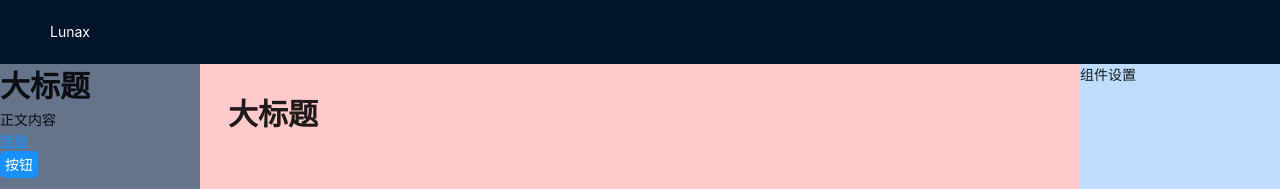
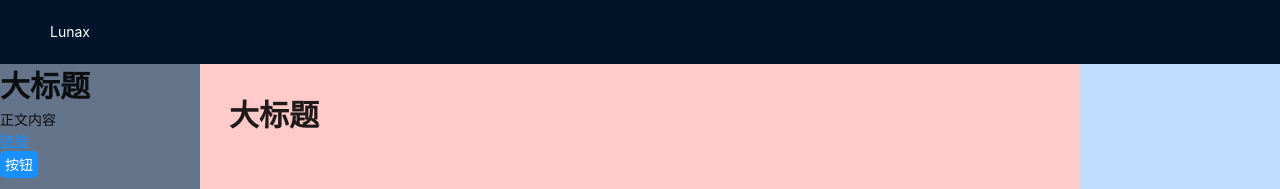
Before and after one commit to jerry-lllman/luna, a React (Vite) app in the folder packages/client/: page /editor in a window 1280 px wide. Both pictures are taken after a click on the element "大标题". Shown: the top 189 px of the page. Built offline with nearby package versions, Linux system fonts and the light colour scheme.

Commit message:
feat: 实现简单的点击组件展示右侧对应设置

```diff
--- a/packages/client/package.json
+++ b/packages/client/package.json
@@ -11,6 +11,7 @@
   },
   "dependencies": {
     "antd": "^5.4.5",
+    "classnames": "^2.3.2",
     "lodash-es": "^4.17.21",
     "nanoid": "^4.0.2",
     "react": "^18.2.0",
@@ -30,6 +31,7 @@
     "eslint": "^8.38.0",
     "eslint-plugin-react-hooks": "^4.6.0",
     "eslint-plugin-react-refresh": "^0.3.4",
+    "less": "^4.1.3",
     "postcss": "^8.4.23",
     "tailwindcss": "^3.3.2",
     "typescript": "^5.0.2",
--- a/packages/client/src/components/ComponentList/index.tsx
+++ b/packages/client/src/components/ComponentList/index.tsx
@@ -1,10 +1,10 @@
 import { defaultTemplates } from "@/defaultTemplates";
 import ComponentRender from "../ComponentsRender";
-import { ComponentData } from "@/store/editor";
+import { AddComponentData } from "@/store/editor";
 
 
 interface ComponentListProps {
-	onItemClick: (template: ComponentData) => void
+	onItemClick: (template: AddComponentData) => void
 }
 
 export default function ComponentList(props: ComponentListProps) {
--- a/packages/client/src/components/ComponentsRender.tsx
+++ b/packages/client/src/components/ComponentsRender.tsx
@@ -1,4 +1,4 @@
-import { ComponentData } from "@/store/editor";
+import { AddComponentData } from "@/store/editor";
 import LText from "@/components/LText";
 
 
@@ -6,7 +6,7 @@ const COMPONENT_MAP = {
 	LText
 }
 
-export default function ComponentRender(props: ComponentData) {
+export default function ComponentRender(props: AddComponentData) {
 	const Component = COMPONENT_MAP[props.name]
 	return <Component {...props.props} />
 }
--- /dev/null
+++ b/packages/client/src/components/EditWrapper/index.module.less
@@ -0,0 +1,13 @@
+
+.edit_wrapper {
+	@apply cursor-pointer border border-transparent select-none;
+
+	&:hover {
+		@apply border-dashed border-slate-400;
+	}
+
+	&.active {
+		@apply border-solid border-sky-500 select-none;
+		z-index: 1500;
+	}
+}
--- /dev/null
+++ b/packages/client/src/components/EditWrapper/index.tsx
@@ -0,0 +1,23 @@
+import classnames from 'classnames'
+import styles from './index.module.less'
+
+interface EditWrapperProps {
+	id: string
+	active?: boolean
+	setActiveId: (id: string) => void
+	children: React.ReactNode
+}
+
+export default function EditWrapper(props: EditWrapperProps) {
+	const { id, active = false, setActiveId, children } = props
+
+	const editWrapperClassName = classnames(styles.edit_wrapper, [
+		 active && styles.active
+])
+
+	return (
+		<div className={editWrapperClassName} onClick={() => setActiveId(id)}>
+			{children}
+		</div>
+	)
+}
--- /dev/null
+++ b/packages/client/src/components/PropsTable.tsx
@@ -0,0 +1,39 @@
+import { ComponentPropsType } from "@/defaultProps"
+import { PropToForm, PropsToForms, mapPropsToForms } from "@/propsMap"
+import { isNil, keys, reduce } from "lodash-es"
+import { Suspense } from "react"
+
+
+interface PropsTableProps {
+	props: ComponentPropsType
+}
+
+export default function PropsTable(props: PropsTableProps) {
+
+	const finalProps = reduce(props.props, (result, value, key) => {
+		const newKey = key as keyof ComponentPropsType
+		const item = mapPropsToForms[newKey]
+		if (item) {
+			item.value = value as PropToForm['value']
+			result[newKey] = item
+		}
+		return result
+	}, {} as PropsToForms)
+
+
+	return (
+		<div>
+			{
+				keys(finalProps).map((key) => {
+					// 拿到 mapPropsToForms 中自定的对应字段的内容 PropToForm 类型
+					const item = finalProps[key as keyof PropsToForms]
+					// 如果 item 不存在则返回 null
+					if (isNil(item)) return null
+					// 否则渲染该组件
+					const	Component = item.component
+					return <Suspense fallback="loading"><Component value={item?.value} /></Suspense>
+				})
+			}
+		</div>
+	)
+}
--- a/packages/client/src/defaultTemplates.ts
+++ b/packages/client/src/defaultTemplates.ts
@@ -1,6 +1,6 @@
 import { ComponentData } from "./store/editor";
 
-export const defaultTemplates: ComponentData[] = [
+export const defaultTemplates: Omit<ComponentData, 'id'>[] = [
 	{
 		name: 'LText',
 		props: {
--- a/packages/client/src/pages/Editor/index.tsx
+++ b/packages/client/src/pages/Editor/index.tsx
@@ -4,13 +4,20 @@ import Layouts from "@/layouts";
 import useEditorStore from "@/store/editor";
 import ComponentRender from "@/components/ComponentsRender";
 import ComponentList from "@/components/ComponentList";
+import EditWrapper from "@/components/EditWrapper";
+import PropsTable from "@/components/PropsTable";
 
 export default function Editor() {
 
-	const { components, addComponent } = useEditorStore(state => ({
-		components: state.components,
-		addComponent: state.addComponent
-	}))
+	const { components, addComponent, setActive, getCurrentComponent } = useEditorStore(state => {
+
+		const { components, addComponent, setActive, getCurrentComponent } = state
+		return {
+			components, addComponent, setActive, getCurrentComponent
+		}
+	})
+
+	const currentComponent = getCurrentComponent()
 
 	return (
 		<Layouts showHeader title="Lunax">
@@ -21,12 +28,21 @@ export default function Editor() {
 				<Layout.Content className=" p-7 bg-red-200">
 					<div>
 						{
-							components.map(component => <ComponentRender key={component.id} {...component} />)
+							components.map(component => (
+								<EditWrapper
+									key={component.id}
+									id={component.id}
+									active={component.id === currentComponent?.id}
+									setActiveId={setActive}
+								>
+									<ComponentRender  {...component} />
+								</EditWrapper>
+							))
 						}
 					</div>
 				</Layout.Content>
 				<Layout.Sider className="bg-blue-200">
-					组件设置
+				 { currentComponent && currentComponent.props && <PropsTable props={currentComponent.props} />}
 				</Layout.Sider>
 			</Layout>
 		</Layouts>
--- /dev/null
+++ b/packages/client/src/propsMap.ts
@@ -0,0 +1,18 @@
+import { lazy } from 'react';
+import { ComponentPropsType } from './defaultProps'
+const Input = lazy(() => import('antd/es/input'))
+
+export interface PropToForm {
+	component:  React.LazyExoticComponent<any>
+	value?: string
+}
+
+export type PropsToForms = {
+	[P in keyof ComponentPropsType]?: PropToForm
+}
+
+export const mapPropsToForms: PropsToForms = {
+	text: {
+		component: Input,
+	}
+}
--- a/packages/client/src/store/editor.ts
+++ b/packages/client/src/store/editor.ts
@@ -6,34 +6,38 @@ import { cloneDeep } from 'lodash-es'
 const NAME_TYPES = ['LText'] as const
 
 /**
- * @description 所有组件的类型
+ * @description 所有组件的类型名称
  */
 export type ComponentTypes = typeof NAME_TYPES[number]
+
+export interface ComponentData {
+	props: ComponentPropsType
+	// 组件唯一 id
+	id: string
+	// 组件库名称 LText、LImage 等
+	name: ComponentTypes
+}
+
+export type AddComponentData = Omit<ComponentData, 'id'>
 
 export interface EditorStoreProps {
 	// 渲染数组
 	components: ComponentData[]
 	// 当前编辑元素 id
-	currentElement: string
-
-	// 添加组件
-	addComponent: (props: ComponentData) => void
-}
-
-export interface ComponentData {
-	props: ComponentPropsType
-	// 组件唯一 id
-	id?: string
-	// 组件库名称 LText、LImage 等
-	name: ComponentTypes
+	currentComponentId: string
+	addComponent: (props: AddComponentData) => void
+	setActive: (id: string) => void
+	getCurrentComponent: () => ComponentData | null
 }
 
 
-const useEditorStore = create<EditorStoreProps>((set) => ({
+const useEditorStore = create<EditorStoreProps>((set, get) => ({
 	components: [],
-	currentElement: '',
-	addComponent(component: ComponentData) {
-
+	currentComponentId: '',
+	/**
+	 * @description 添加组件
+	 */
+	addComponent(component) {
 		const newComponent = {
 			id: nanoid(),
 			...cloneDeep(component)
@@ -45,6 +49,22 @@ const useEditorStore = create<EditorStoreProps>((set) => ({
 				newComponent
 			],
 		}))
+	},
+	/**
+	 * @description 设置选中的 currentComponentId
+	 */
+	setActive(id) {
+		set(() => ({
+			currentComponentId: id,
+		}))
+	},
+
+	/**
+	 * @description 获取当前 active 的组件
+	 */
+	getCurrentComponent() {
+		const { components, currentComponentId } = get()
+		return components.find(item => item.id === currentComponentId) || null
 	}
 }))
 
--- a/packages/client/vite.config.ts
+++ b/packages/client/vite.config.ts
@@ -10,4 +10,11 @@ export default defineConfig({
       '@': path.resolve('.', 'src')
     },
   },
+  css: {
+    preprocessorOptions: {
+      less: {
+        javascriptEnabled: true
+      }
+    }
+  },
 })
```
Also changed, not shown: 1 other file (tests, documents, lock files or other folders).
